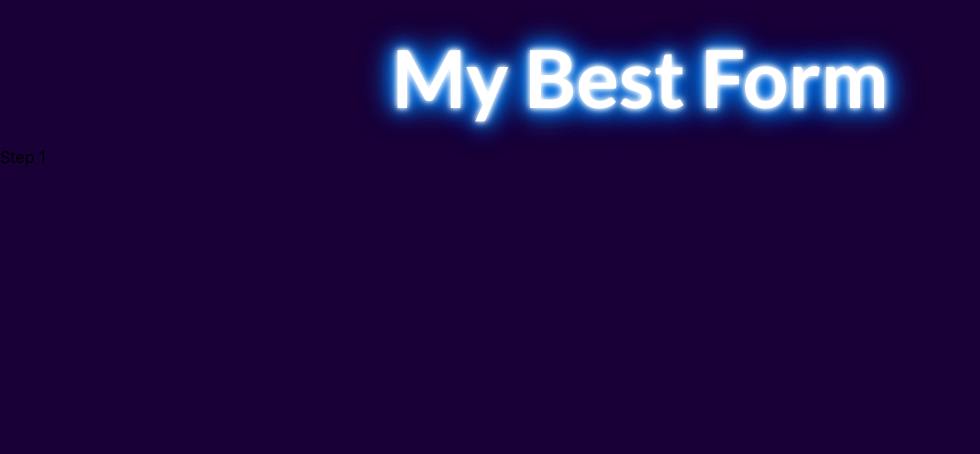
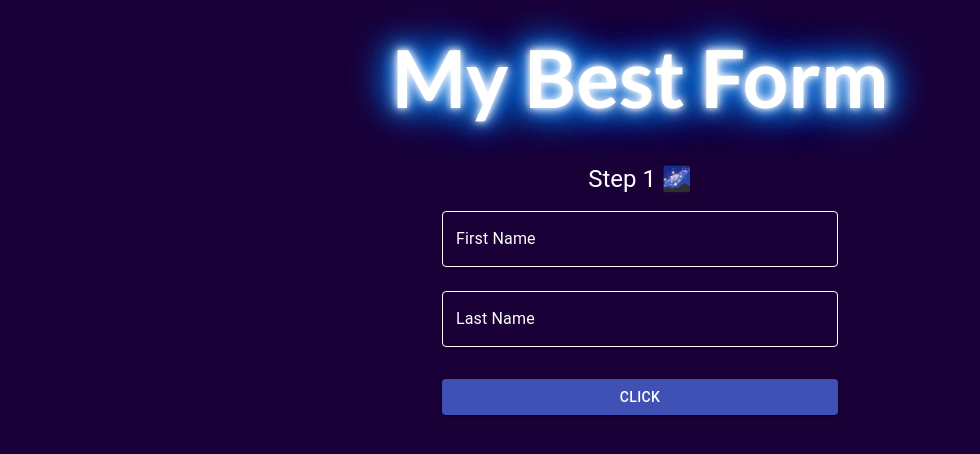
Before and after one commit to sashindionicus/my-best-form, a React (Create React App) app: page / in a window 1280 px wide. Shown: the top 454 px of the page, without its empty margins (0-980 px from the left). Built offline with nearby package versions, Linux system fonts and the light colour scheme.

Commit message:
add Form, Input, MainContainer, PrimaryButton components and add styles

```diff
--- a/src/App.js
+++ b/src/App.js
@@ -1,8 +1,8 @@
 import React from 'react'
 import {BrowserRouter as Router, Switch, Route} from "react-router-dom";
-import { Header } from './Header'
+import { Header } from './components/Header'
+import {Step1} from "./Step1";
 
-const Step1 = () => <>Step 1</>
 const Step2 = () => <>Step 2</>
 const Step3 = () => <>Step 3</>
 const Result = () => <>Result</>
--- /dev/null
+++ b/src/Step1.js
@@ -0,0 +1,41 @@
+import React from 'react'
+import {MainContainer} from "./components/MainContainer";
+import {Typography} from "@material-ui/core";
+import {Form} from "./components/Form";
+import {Input} from "./components/Input";
+import {PrimaryButton} from "./components/PrimaryButton";
+import {useForm} from "react-hook-form";
+
+export const Step1 = () => {
+	const { register, handleSubmit, errors } = useForm({
+		mode: "onBlur",
+	})
+
+	const onSubmit = (data) => {
+		console.log(data)
+	}
+
+
+	return <MainContainer>
+		<Typography component="h2" variant="h5">
+			Step 1 🌌
+		</Typography>
+		<Form onSubmit={handleSubmit(onSubmit)}>
+			<Input
+				{...register('firstName')}
+				id="firstName"
+				type="text"
+				label="First Name"
+				name="firstName"
+			/>
+			<Input
+				{...register('lastName')}
+				id="lastName"
+				type="text"
+				label="Last Name"
+				name="lastName"
+			/>
+			<PrimaryButton>CLICK</PrimaryButton>
+		</Form>
+	</MainContainer>
+}
--- /dev/null
+++ b/src/components/Form.js
@@ -0,0 +1,19 @@
+import React from 'react'
+
+import { makeStyles } from "@material-ui/core";
+
+const useStyles = makeStyles((theme) => ({
+	root: {
+		width: "100%",
+		marginTop: theme.spacing(1),
+	}
+}))
+
+export const Form = ({children, ...props}) => {
+	const styles = useStyles()
+
+	return(
+		<form noValidate { ...props}>
+			{children}
+		</form>)
+}
--- a/src/Header.js
+++ b/src/components/Header.js
@@ -10,7 +10,6 @@ const useStyles = makeStyles((theme) => ({
 		fontSize: "80px",
 		color: "#fff",
 		animation: "glow 1s ease-in-out infinite alternate"
-
 	}
 }))
 
--- /dev/null
+++ b/src/components/Input.js
@@ -0,0 +1,39 @@
+import React, {forwardRef} from 'react'
+import {styled, TextField} from "@material-ui/core";
+
+
+const CssTextField = styled(TextField)({
+	'& .MuiInputBase-input': {
+		color: 'white',
+	},
+	'& .MuiInputLabel-outlined': {
+		color: 'white',
+	},
+	'& label.Mui-focused': {
+		color: 'white',
+	},
+	'& .MuiInput-underline:after': {
+		borderBottomColor: 'white',
+	},
+	'& .MuiOutlinedInput-root': {
+		'& fieldset': {
+			borderColor: 'white',
+		},
+		'&:hover fieldset': {
+			borderColor: 'white',
+		},
+		'&.Mui-focused fieldset': {
+			borderColor: 'white',
+		},
+	},
+});
+
+export const Input = forwardRef((props, ref) => {
+
+	return <CssTextField
+		variant="outlined"
+		margin="normal"
+		innerRef={ref}
+		fullWidth
+		{ ...props }/>
+})
--- /dev/null
+++ b/src/components/MainContainer.js
@@ -0,0 +1,23 @@
+import React from 'react'
+import { Container, makeStyles } from "@material-ui/core";
+
+const useStyles = makeStyles((theme) => ({
+	root: {
+		marginTop: theme.spacing(4),
+		display: "flex",
+		flexDirection: "column",
+		alignItems: "center",
+		color: "#fff",
+	}
+}))
+
+
+export const MainContainer = ({ children, ...props}) => {
+	const styles = useStyles()
+
+	return (
+		<Container className={styles.root} container ="main" maxWidth="xs" {...props}>
+			{children}
+		</Container>
+	)
+}
--- /dev/null
+++ b/src/components/PrimaryButton.js
@@ -0,0 +1,19 @@
+import React from 'react'
+import {Button} from "@material-ui/core";
+import {makeStyles} from "@material-ui/core";
+
+const useStyles = makeStyles((theme) => ({
+	root: {
+		margin: theme.spacing(3, 0, 2),
+	}
+}))
+
+export const PrimaryButton = ({children, props}) => {
+	const styles = useStyles()
+
+	return (
+		<Button className={styles.root} type="submit" fullWidth variant="contained" color="primary" {...props}>
+			{children}
+		</Button>
+	)
+}
```
